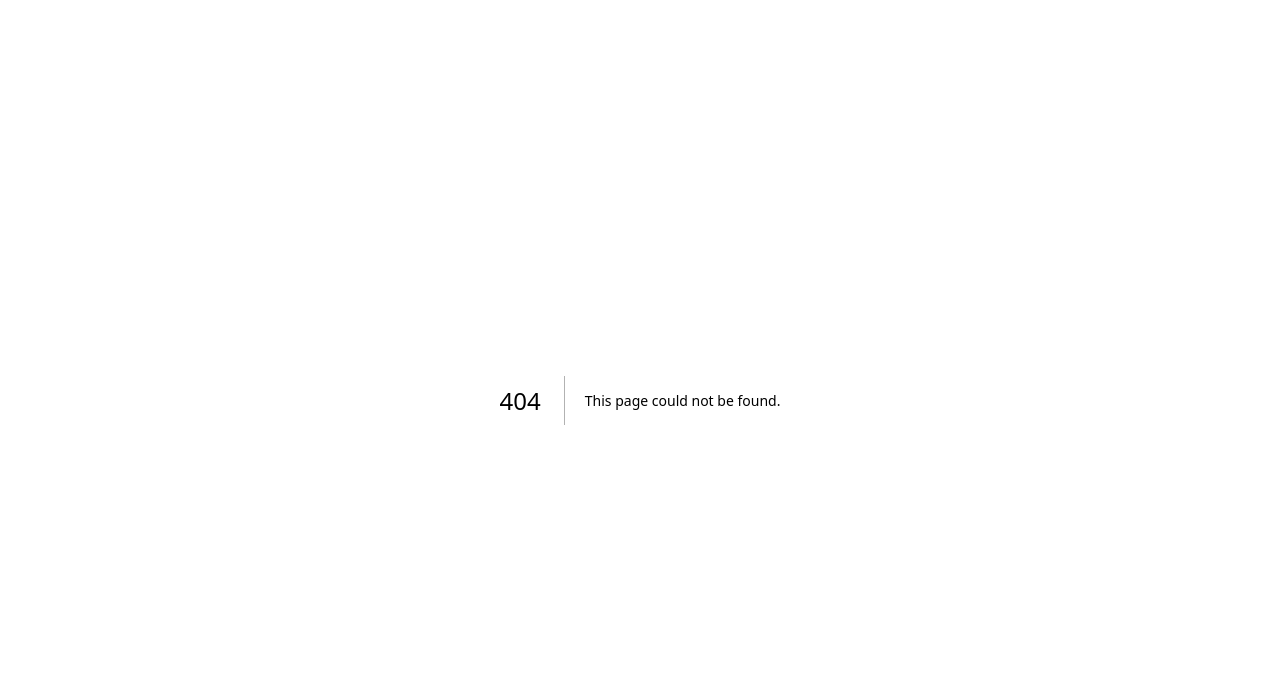
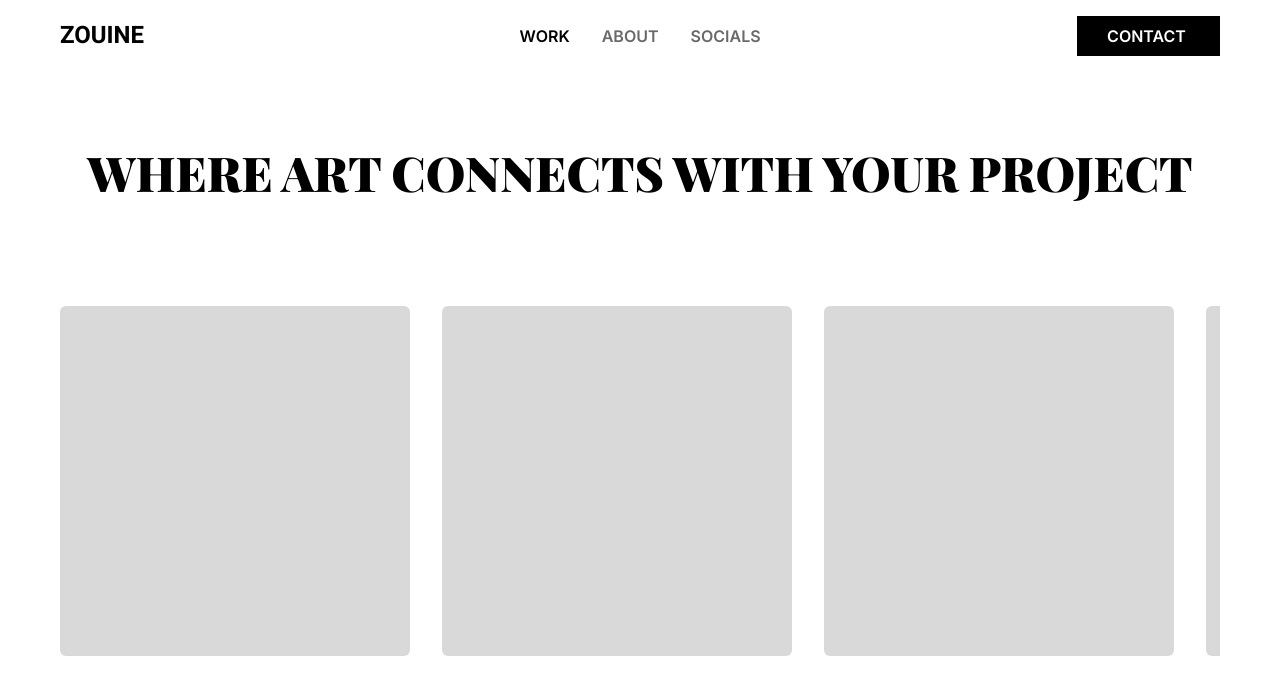
Before and after one commit to mohamedzouine827/Portfolio_project, a Next.js app: page /art in a window 1280 px wide. Before the commit this address had no page. Shown: the top 694 px of the page. Built offline with nearby package versions, Linux system fonts and the light colour scheme.

Commit message:
Added: the art's page

```diff
--- a/app/_components/Character.tsx
+++ b/app/_components/Character.tsx
@@ -3,6 +3,7 @@ import React, { useEffect, useRef, useState } from 'react';
 import { motion, useInView } from 'framer-motion';
 import ExploreDev from './ExploreDev';
 import ExploreDes from './ExploreDes';
+import Link from 'next/link';
 
 const headingText = "CHOOSE YOUR CHARACTER FOR YOUR JOURNEY";
 
@@ -80,7 +81,9 @@ const Character: React.FC = () => {
           animate={isVisible ? { height: '450px', transition: { duration: 1.2 } } : { height: '24px', transition: { duration: 1.2 } }}
           className="flex-shrink-0"
         >
+          <Link href="/art">
           <ExploreDes />
+          </Link>
         </motion.div>
       </div>
     </section>
--- a/app/_components/Navbar.tsx
+++ b/app/_components/Navbar.tsx
@@ -3,6 +3,8 @@ import React from 'react';
 import { Inter, Heebo } from 'next/font/google';
 import { motion } from 'framer-motion';
 import AnimatedButton from './AnimatedButton';
+import Link from 'next/link';
+import { usePathname } from 'next/navigation';  // Use usePathname from next/navigation
 
 const inter = Inter({
     subsets: ['latin'],
@@ -80,7 +82,6 @@ const buttonVariants = {
     hidden: { opacity: 0 },
     visible: {
         opacity: 1,
-
         transition: {
             duration: 0.7,
             ease: [0.42, 0, 0.58, 1],
@@ -89,6 +90,11 @@ const buttonVariants = {
 };
 
 export default function Navbar() {
+    const pathname = usePathname();  // Use the usePathname hook to get the current path
+
+    // Determine if the current path is "/art"
+    const isArtPath = pathname === '/art';
+
     return (
         <motion.section
             className='px-[60px] py-[16px] flex flex-row justify-between items-center'
@@ -97,21 +103,30 @@ export default function Navbar() {
             variants={sectionVariants} // Apply staggered animations to all children
         >
             {/* Animate the logo (ZOUINE) */}
+            <Link href="/">
                 <motion.div className='w-[143px]' variants={logoVariants}>
                     <span className={`${heebo.className} font-bold text-[24px] leading-8`}>
                         ZOUINE
                     </span>
                 </motion.div>
+            </Link>
 
             {/* Animate the entire list */}
             <motion.ul
                 className={`${inter.className} flex flex-row gap-8`}
                 variants={listVariants} // Apply stagger to the list items
             >
-                {['WORK', 'ABOUT', 'SOCIALS'].map((item) => (
+                {['WORK', 'ABOUT', 'SOCIALS'].map((item) => {
+                    // Set specific color based on the path and list item
+                    const itemColor =
+                        item === 'WORK' && isArtPath
+                            ? 'text-black'  // Keep "WORK" black if on /art path
+                            : 'text-[#6A6969]';  // Other items turn gray on /art path
+
+                    return (
                         <motion.li
                             key={item}
-                        className='font-semibold text-base hover:text-[#452a2d] cursor-pointer transition-colors duration-150 ease-in-out'
+                            className={`font-semibold text-base cursor-pointer transition-colors duration-150 ease-in-out ${itemColor}`}
                             variants={itemVariants} // Animate each item
                         >
                             {item.split('').map((char, index) => (
@@ -124,7 +139,8 @@ export default function Navbar() {
                                 </motion.span>
                             ))}
                         </motion.li>
-                ))}
+                    );
+                })}
             </motion.ul>
 
             {/* Animate the button */}
--- /dev/null
+++ b/app/_components/Rectangle.tsx
@@ -0,0 +1,72 @@
+import React, { useState, useEffect, useRef } from "react";
+import { motion, useSpring, useTransform } from "framer-motion";
+
+interface RectangleProps {
+  color: string;
+  index: number;
+}
+
+const magnetDistance = 150;  // Distance within which magnet effect applies
+const magnetStrength = 0.15; // Strength of the magnet pull
+
+const Rectangle: React.FC<RectangleProps> = ({ color, index }) => {
+  const [mouseX, setMouseX] = useState(0);
+  const [mouseY, setMouseY] = useState(0);
+  const rectRef = useRef<HTMLDivElement | null>(null);
+
+  const distanceToCursor = (x: number, y: number) => {
+    if (!rectRef.current) return 0;
+    const rect = rectRef.current.getBoundingClientRect();
+    const rectCenterX = rect.left + rect.width / 2;
+    const rectCenterY = rect.top + rect.height / 2;
+    return Math.hypot(x - rectCenterX, y - rectCenterY);
+  };
+
+  const springX = useSpring(0, { stiffness: 500, damping: 40 });
+  const springY = useSpring(0, { stiffness: 500, damping: 40 });
+
+  useEffect(() => {
+    const handleMouseMove = (e: MouseEvent) => {
+      setMouseX(e.clientX);
+      setMouseY(e.clientY);
+
+      const distance = distanceToCursor(e.clientX, e.clientY);
+      if (distance < magnetDistance) {
+        const pullFactor = (magnetDistance - distance) / magnetDistance * magnetStrength;
+        const rect = rectRef.current?.getBoundingClientRect();
+        if (rect) {
+          springX.set((e.clientX - (rect.left + rect.width / 2)) * pullFactor);
+          springY.set((e.clientY - (rect.top + rect.height / 2)) * pullFactor);
+        }
+      } else {
+        springX.set(0);
+        springY.set(0);
+      }
+    };
+
+    window.addEventListener("mousemove", handleMouseMove);
+    return () => {
+      window.removeEventListener("mousemove", handleMouseMove);
+    };
+  }, [springX, springY]);
+
+  return (
+    <motion.div
+      ref={rectRef}
+      style={{
+        x: springX,
+        y: springY,
+        backgroundColor: color,
+        width: 350,
+        height: 350,
+        rotate: springX, // Subtle rotation based on cursor movement
+      }}
+      className="rounded-md cursor-pointer"
+      whileHover={{ scale: 1.1, rotate: 5 }}  // Hover effect for scale and slight rotation
+      transition={{ type: "spring", stiffness: 200, damping: 20 }}  // Smooth transition
+    >
+    </motion.div>
+  );
+};
+
+export default Rectangle;
--- /dev/null
+++ b/app/_components/ScrolledArt.tsx
@@ -0,0 +1,82 @@
+"use client";
+
+import React, { useRef, useEffect, useState } from "react";
+import { motion, useMotionValue, useTransform } from "framer-motion";
+import Rectangle from "./Rectangle";  // Ensure this file is in the same directory
+
+export default function ScrolledArt(): JSX.Element {
+  const scrollRef = useRef<HTMLDivElement | null>(null);
+  const x = useMotionValue(0);
+  const [containerWidth, setContainerWidth] = useState(0);
+
+  const rectangles = [
+    { color: '#D9D9D9' },
+    { color: '#D9D9D9' },
+    { color: '#D9D9D9' },
+    { color: '#D9D9D9' },
+    { color: '#D9D9D9' },
+  ];
+  const allRectangles = Array(3).fill(rectangles).flat();
+
+  const gap = 32; // Gap between rectangles
+  const baseWidth = 250; // Base width of rectangles
+  const expandedWidth = 450; // Expanded width on hover
+  const totalWidth = allRectangles.length * (baseWidth + gap) - gap;
+
+  useEffect(() => {
+    const updateContainerWidth = () => {
+      if (scrollRef.current) {
+        setContainerWidth(scrollRef.current.offsetWidth);
+      }
+    };
+
+    updateContainerWidth();
+    window.addEventListener('resize', updateContainerWidth);
+
+    const handleWheelScroll = (e: WheelEvent) => {
+      if (scrollRef.current) {
+        e.preventDefault();
+        const newX = x.get() - e.deltaY;
+        x.set(Math.max(Math.min(newX, 0), -totalWidth + containerWidth));
+      }
+    };
+
+    const currentScrollRef = scrollRef.current;
+    if (currentScrollRef) {
+      currentScrollRef.addEventListener("wheel", handleWheelScroll, { passive: false });
+    }
+
+    return () => {
+      window.removeEventListener('resize', updateContainerWidth);
+      if (currentScrollRef) {
+        currentScrollRef.removeEventListener("wheel", handleWheelScroll);
+      }
+    };
+  }, [x, totalWidth, containerWidth]);
+
+  return (
+    <div ref={scrollRef} className="w-full overflow-hidden">
+      <motion.div
+        drag="x"
+        dragConstraints={{ left: -(totalWidth - containerWidth), right: 0 }}
+        style={{ x, width: totalWidth }}
+        className="flex items-center h-[450px]"
+        initial={{ opacity: 0 }}
+        animate={{ opacity: 1 }}
+        transition={{ duration: 1.5, delayChildren: 0.5, staggerChildren: 0.2 }}  // Staggered animation on load
+      >
+        {allRectangles.map((rect, index) => (
+          <motion.div
+            key={index}
+            style={{ marginRight: index < allRectangles.length - 1 ? `${gap}px` : '0' }}
+            initial={{ opacity: 0, scale: 0.8 }}  // Initial state for rectangles
+            animate={{ opacity: 1, scale: 1 }}  // Animation to full visibility and size
+            transition={{ duration: 0.8, ease: "easeOut" }}
+          >
+            <Rectangle color={rect.color} index={index} />
+          </motion.div>
+        ))}
+      </motion.div>
+    </div>
+  );
+}
--- /dev/null
+++ b/app/_components/SelectAnArt.tsx
@@ -0,0 +1,32 @@
+"use client"
+import { Playfair_Display } from 'next/font/google';
+import React from 'react';
+import ScrolledArt from './ScrolledArt';
+import { motion } from "framer-motion";
+
+const playfair = Playfair_Display({
+    subsets: ['latin'],
+    weight: ['900'],
+    style: ['italic'],
+});
+
+export default function SelectAnArt(): JSX.Element {
+    return (
+        <motion.div
+            className='px-[60px] py-[64px] flex flex-col justify-center items-center gap-12 overflow-hidden'
+            initial={{ opacity: 0, y: -50 }}
+            animate={{ opacity: 1, y: 0 }}
+            transition={{ duration: 1, ease: "easeOut" }}  // Smooth entry animation for the container
+        >
+            <motion.h1
+                className={`${playfair.className} text-[48px] font-bold text-center`}
+                initial={{ opacity: 0 }}
+                animate={{ opacity: 1 }}
+                transition={{ delay: 0.5, duration: 1 }}
+            >
+                WHERE ART CONNECTS WITH YOUR PROJECT
+            </motion.h1>
+            <ScrolledArt />
+        </motion.div>
+    );
+}
--- /dev/null
+++ b/app/art/page.tsx
@@ -0,0 +1,12 @@
+import React from 'react'
+import Navbar from '../_components/Navbar'
+import SelectAnArt from '../_components/SelectAnArt'
+
+export default function page() {
+  return (
+    <div>
+      <Navbar/>
+      <SelectAnArt/>
+    </div>
+  )
+}
```
Lines whose indentation alone changed are shown as unchanged.
